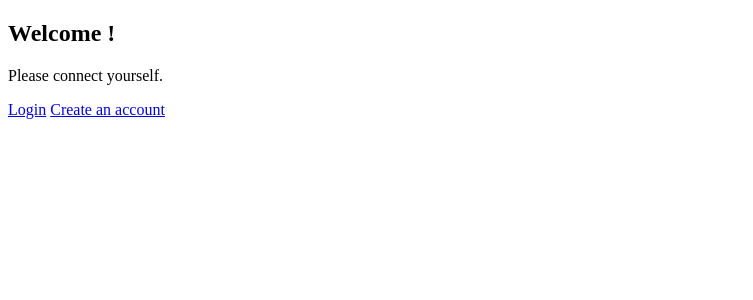
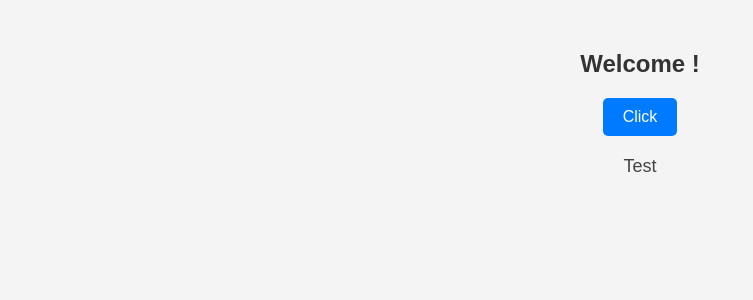
Before and after one commit to DeepLeau/data_centers_map, a Django app: page / in a window 1280 px wide. Shown: the top 300 px of the page, without its empty margins (0-753 px from the left). Run offline with Django 5.2, Linux system fonts and the light colour scheme.

Commit message:
demo on how to code in html/css/js

```diff
--- a/data_centers_map/settings.py
+++ b/data_centers_map/settings.py
@@ -11,6 +11,7 @@ https://docs.djangoproject.com/en/5.1/ref/settings/
 """
 
 from pathlib import Path
+import os
 
 # Build paths inside the project like this: BASE_DIR / 'subdir'.
 BASE_DIR = Path(__file__).resolve().parent.parent
--- /dev/null
+++ b/home/static/home/css/home.css
@@ -0,0 +1,30 @@
+body {
+    font-family: Arial, sans-serif;
+    text-align: center;
+    background-color: #f4f4f4;
+    margin: 50px;
+}
+
+h2 {
+    color: #333;
+}
+
+button {
+    padding: 10px 20px;
+    font-size: 16px;
+    cursor: pointer;
+    background-color: #007BFF;
+    color: white;
+    border: none;
+    border-radius: 5px;
+}
+
+button:hover {
+    background-color: #0056b3;
+}
+
+#message {
+    margin-top: 20px;
+    font-size: 18px;
+    color: #444;
+}
--- /dev/null
+++ b/home/static/home/js/home.js
@@ -0,0 +1,9 @@
+document.addEventListener("DOMContentLoaded", function() {
+    let button = document.getElementById("btn");
+    let message = document.getElementById("message");
+
+    button.addEventListener("click", function() {
+        message.innerText = "Tu as cliqué sur le bouton !";
+        button.style.backgroundColor = "#28a745";
+    });
+});
--- a/home/templates/home.html
+++ b/home/templates/home.html
@@ -1,14 +1,19 @@
+{% load static %}
 <!DOCTYPE html>
 <html lang="fr">
 <head>
     <meta charset="UTF-8">
     <meta name="viewport" content="width=device-width, initial-scale=1.0">
-    <title>Home</title>
+    <title>Accueil</title>
+    <link rel="stylesheet" href="{% static 'home/css/home.css' %}">
 </head>
 <body>
     <h2>Welcome !</h2>
-    <p>Please connect yourself.</p>
-    <a href="{% url 'login' %}">Login</a>
-    <a href="{% url 'register' %}">Create an account</a>
+
+    <button id="btn">Click</button>
+
+    <p id="message">Test</p>
+
+    <script src="{% static 'home/js/home.js' %}"></script>
 </body>
 </html>
```
